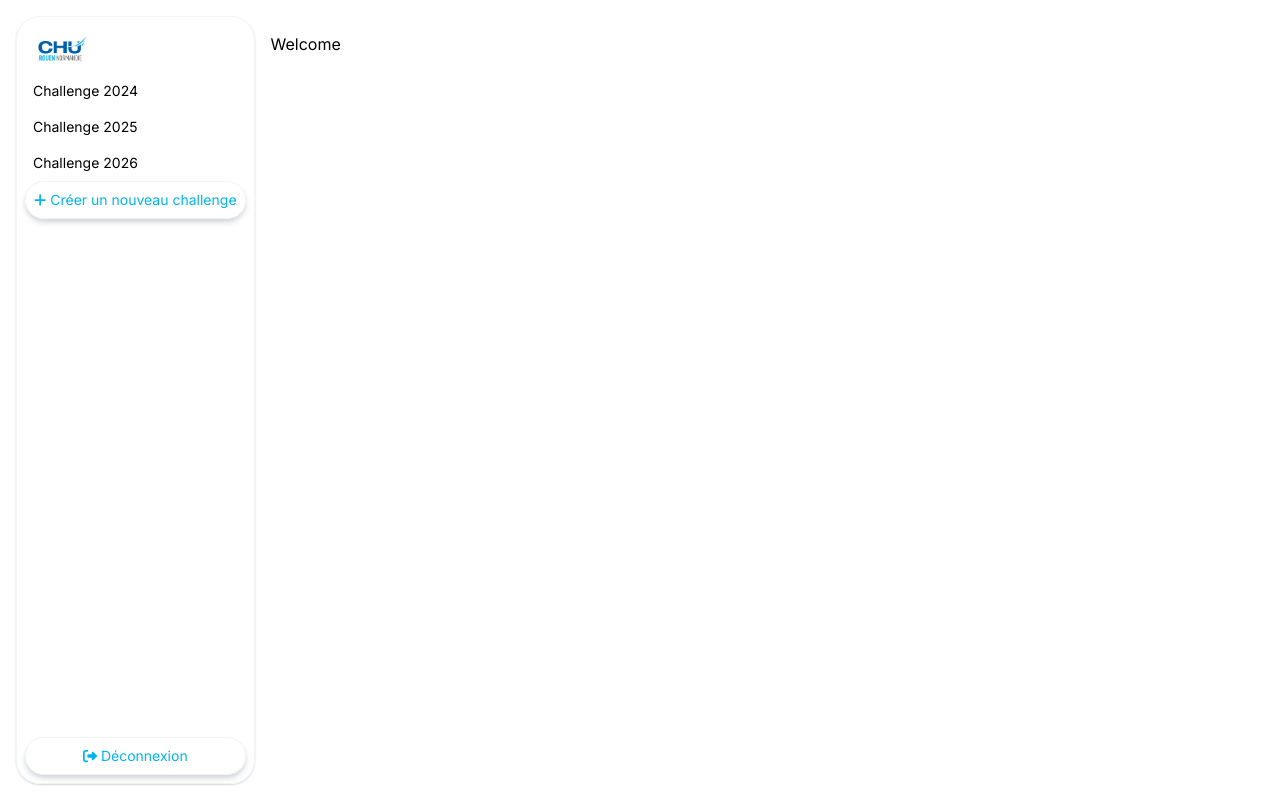
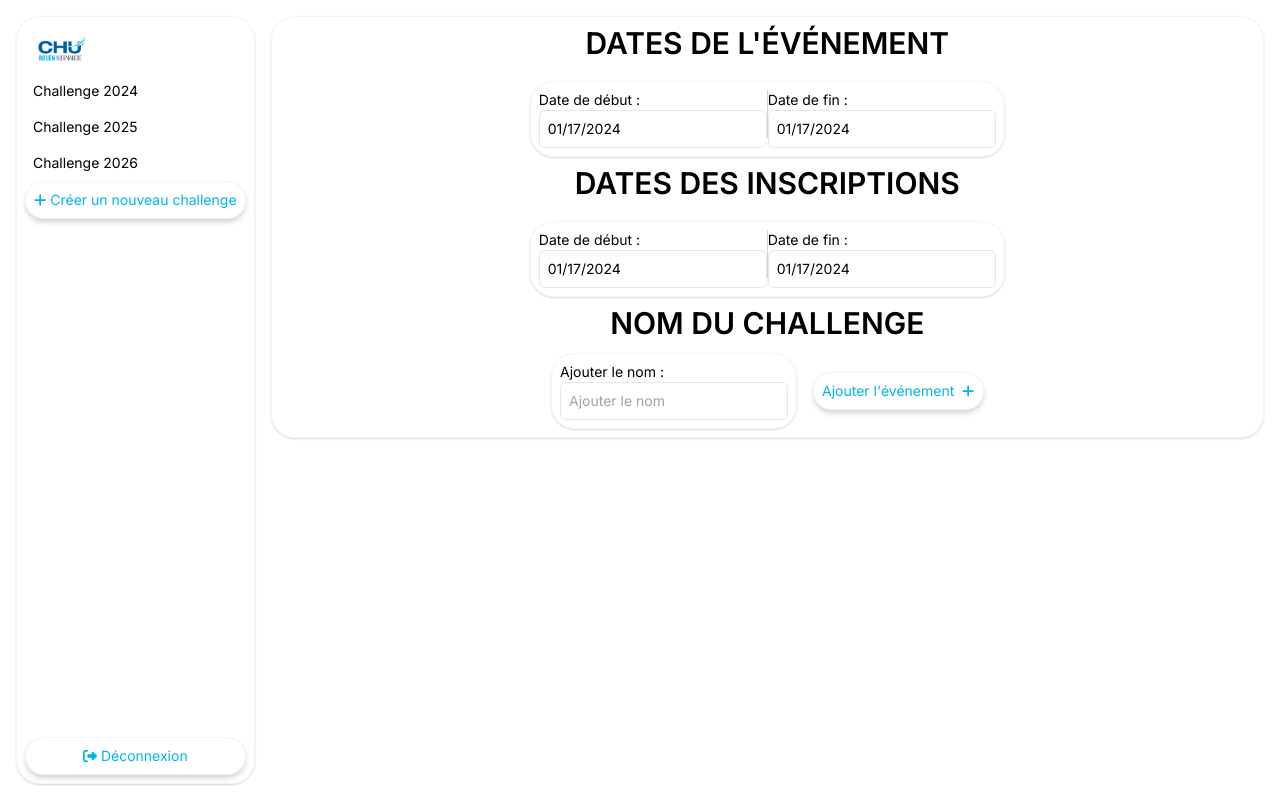
Before and after one commit to Louis-cardon/chu-admin, a Next.js app: page /home in a window 1280 px wide. Built offline with nearby package versions, Linux system fonts and the light colour scheme.

Commit message:
page infos

```diff
--- a/package.json
+++ b/package.json
@@ -16,11 +16,13 @@
     "@fortawesome/react-fontawesome": "^0.2.0",
     "next": "14.0.3",
     "react": "^18",
+    "react-datepicker": "^5.0.0",
     "react-dom": "^18"
   },
   "devDependencies": {
     "@types/node": "^20",
     "@types/react": "^18",
+    "@types/react-datepicker": "^4.19.5",
     "@types/react-dom": "^18",
     "autoprefixer": "^10.0.1",
     "eslint": "^8",
--- a/src/app/home/page.tsx
+++ b/src/app/home/page.tsx
@@ -1,5 +1,6 @@
 "use client";
 
+import ChallengeComponent from '@/components/challengeDetails';
 import Navigation from '@/components/navigation';
 import React, { FC, useState } from 'react';
 
@@ -14,10 +15,8 @@ const Home: FC = () => {
   return (
     <div className="flex h-screen bg-white text-black p-4">
       <Navigation onNavigate={handlePageChange} />
-      <div className="flex-1 p-4">
-        {/* Here you would render the content based on activePage */}
-        <h1>{activePage || 'Welcome'}</h1>
-        {/* Replace above line with your page content */}
+      <div className="pl-4 flex-1">
+        <ChallengeComponent/>
       </div>
     </div>
   );
--- /dev/null
+++ b/src/components/challengeDetails.tsx
@@ -0,0 +1,103 @@
+import { faAdd } from '@fortawesome/free-solid-svg-icons';
+import { FontAwesomeIcon } from '@fortawesome/react-fontawesome';
+import React, { useState } from 'react';
+import DatePicker from "react-datepicker";
+
+const ChallengeComponent = () => {
+  const [eventStartDate, setEventStartDate] = useState(new Date());
+  const [eventEndDate, setEventEndDate] = useState(new Date());
+  const [registrationStartDate, setRegistrationStartDate] = useState(new Date());
+  const [registrationEndDate, setRegistrationEndDate] = useState(new Date());
+  const [challengeName, setChallengeName] = useState('');
+
+  const handleEventStartDateChange = (date: Date | null) => {
+    if (date) setEventStartDate(date);
+  };
+
+  const handleEventEndDateChange = (date: Date | null) => {
+    if (date) setEventEndDate(date);
+  };
+
+  const handleRegistrationStartDateChange = (date: Date | null) => {
+    if (date) setRegistrationStartDate(date);
+  };
+
+  const handleRegistrationEndDateChange = (date: Date | null) => {
+    if (date) setRegistrationEndDate(date);
+  };
+
+  return (
+    <div className="p-2 flex flex-col border text-sm rounded-3xl shadow-sm shadow-gray-300 border-gray-100">
+      <div className="flex flex-col items-center">
+        <h2 className="text-3xl font-semibold mb-3">DATES DE L'ÉVÉNEMENT</h2>
+        <div className="flex justify-between p-2 m-2 border text-sm rounded-3xl shadow-sm shadow-gray-300 border-gray-100">
+          <div>
+            <p>Date de début :</p>
+            <DatePicker
+              selected={eventStartDate}
+              onChange={handleEventStartDateChange}
+              className="p-2 border rounded-md"
+            />
+          </div>
+          <div className="w-px bg-gray-300 h-12" />
+          <div>
+            <p>Date de fin :</p>
+            <DatePicker
+              selected={eventEndDate}
+              onChange={handleEventEndDateChange}
+              className="p-2 border rounded-md"
+            />
+          </div>
+        </div>
+      </div>
+
+      <div className="flex flex-col items-center">
+        <h2 className="text-3xl font-semibold mb-3">DATES DES INSCRIPTIONS</h2>
+        <div className="flex justify-between p-2 m-2 border text-sm rounded-3xl shadow-sm shadow-gray-300 border-gray-100">
+          <div>
+            <p>Date de début :</p>
+            <DatePicker
+              selected={registrationStartDate}
+              onChange={handleRegistrationStartDateChange}
+              className="p-2 border rounded-md"
+            />
+          </div>
+          <div className="w-px bg-gray-300 h-12" />
+          <div>
+            <p>Date de fin :</p>
+            <DatePicker
+              selected={registrationEndDate}
+              onChange={handleRegistrationEndDateChange}
+              className="p-2 border rounded-md"
+            />
+          </div>
+        </div>
+      </div>
+
+      <div className="flex flex-col items-center">
+  <h2 className="text-3xl font-semibold mb-3">NOM DU CHALLENGE</h2>
+  <div className='flex items-center justify-center space-x-4'> {/* Adjust space as needed */}
+    <div className="p-2 border text-sm rounded-3xl shadow-sm shadow-gray-300 border-gray-100">
+      <p>Ajouter le nom :</p>
+      <input
+        type="text"
+        value={challengeName}
+        onChange={(e) => setChallengeName(e.target.value)}
+        placeholder="Ajouter le nom"
+        className="p-2 border rounded-md"
+      />
+    </div>
+    <button className="flex items-center justify-center p-2 rounded-3xl border border-gray-100 text-primaryBlue shadow-md shadow-gray-300">
+      <span>Ajouter l'événement</span>
+      <FontAwesomeIcon className='ml-2' icon={faAdd} />
+    </button>
+  </div>
+</div>
+
+</div>
+
+
+  );
+};
+
+export default ChallengeComponent;
```
Also changed, not shown: 1 other file (tests, documents, lock files or other folders).
